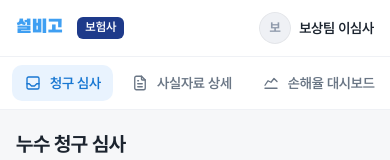
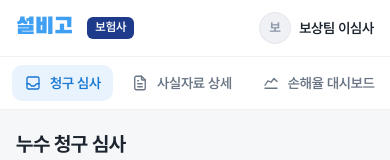
Before and after one commit to dongkimin2-cmd/seolbigo-preview, a Next.js app: page /insurer in a window 390 px wide. Shown: the top 160 px of the page. Built offline with nearby package versions, Linux system fonts and the light colour scheme; no server answers.

Commit message:
로고 워드마크 크기 확대 — GNB 22→27px, 백오피스 19→23px, 모바일 19→23px, 푸터 17→21px
Co-Authored-By: Claude Fable 5 <noreply@anthropic.com>
Claude-Session: https://claude.ai/code/session_01PKX55ibZh93Lz6xyq6goND

```diff
--- a/app/mockup.css
+++ b/app/mockup.css
@@ -114,7 +114,7 @@ textarea.inp{min-height:96px;resize:none}
 #app{min-height:100vh;display:flex;flex-direction:column}
 .gnb{position:sticky;top:0;z-index:50;background:#fff;border-bottom:1px solid var(--sg-border-subtle)}
 .gnb__in{max-width:1196px;margin:0 auto;height:64px;display:flex;align-items:center;gap:24px;padding:0 24px}
-.logo{display:flex;align-items:center;gap:6px;font-size:22px;font-weight:400;letter-spacing:0;
+.logo{display:flex;align-items:center;gap:6px;font-size:27px;font-weight:400;letter-spacing:0;
   font-family:"SeolbigoLogo",var(--sg-font-family);color:var(--sg-brand-accent);cursor:pointer}
 .logo svg{flex:0 0 24px}
 .gnb__nav{display:flex;gap:22px;font-size:15px;font-weight:500}
@@ -419,7 +419,7 @@ main{flex:1;background:var(--sg-bg-subtle)}
   .gnb__in{height:56px;padding:0 8px 0 16px;gap:8px}
   .gnb__nav,.gnb__right{display:none}
   .mbtn{display:flex}
-  .logo{font-size:19px}
+  .logo{font-size:23px}
 
   .wrap{padding:0 16px}
   .hero{padding:24px 0 16px}
--- a/app/page.tsx
+++ b/app/page.tsx
@@ -152,7 +152,7 @@ export default async function Page() {
 
       <footer style={{ background: 'var(--sg-bg-subtle)', marginTop: 24, padding: '32px 0' }}>
         <div className="wrap">
-          <div className="logo" style={{ fontSize: 17, marginBottom: 10 }}>설비고</div>
+          <div className="logo" style={{ fontSize: 21, marginBottom: 10 }}>설비고</div>
           <p className="t-b12 c-ter" style={{ margin: 0, maxWidth: 720 }}>
             설비고는 통신판매중개자로서 통신판매의 당사자가 아니며, 개별 시공에 대한 책임은 각 사업자에게 있습니다.
             플랫폼이 제공하는 기준가는 참고용 가견적이며 확정 견적이 아닙니다.
--- a/components/BackofficeShell.tsx
+++ b/components/BackofficeShell.tsx
@@ -86,7 +86,7 @@ export default function BackofficeShell({ persona, id, children }: {
   return (
     <section className="page on pro" id={id}>
       <header className="prognb"><div className="prognb__in">
-        <Link href="/" className="logo" style={{ fontSize: 19 }}>
+        <Link href="/" className="logo" style={{ fontSize: 23 }}>
           설비고<span className="prognb__tag" style={c.tagStyle}>{c.tag}</span>
         </Link>
         <div className="gnb__sp" />
```
